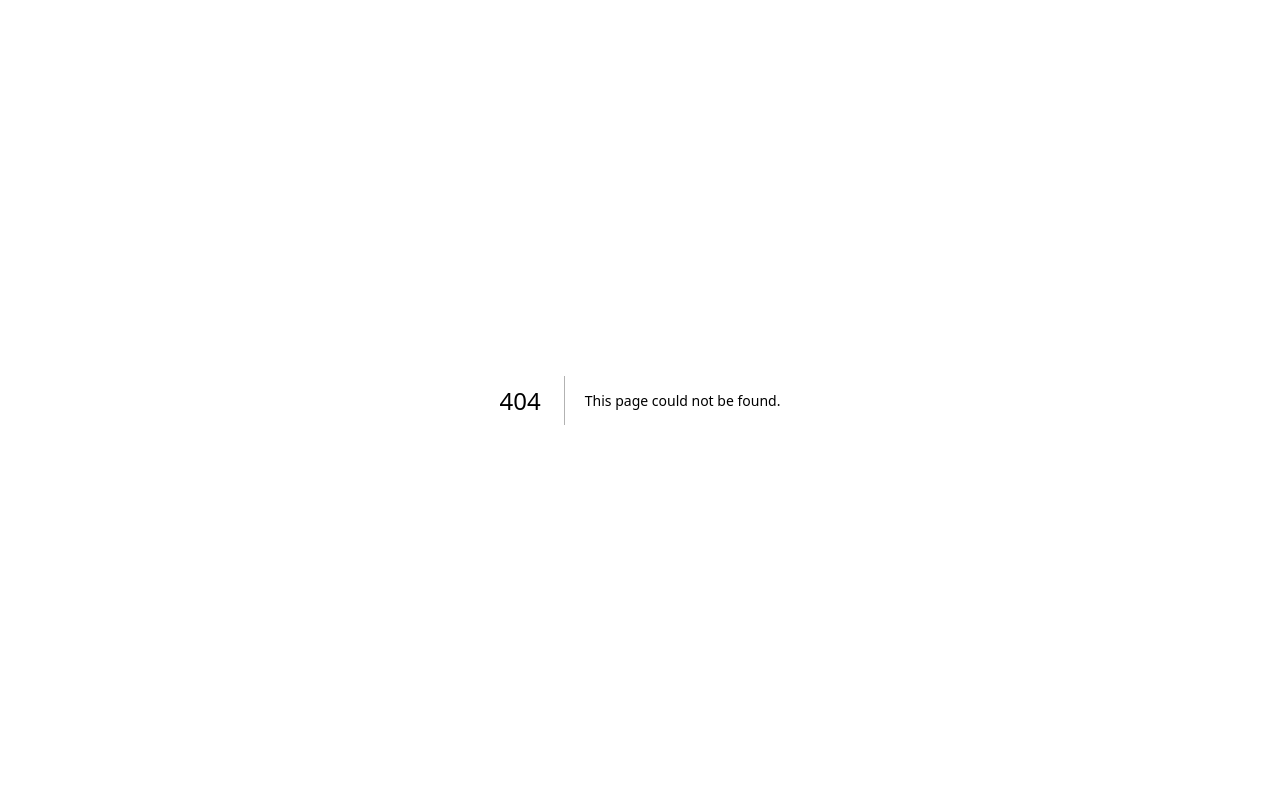
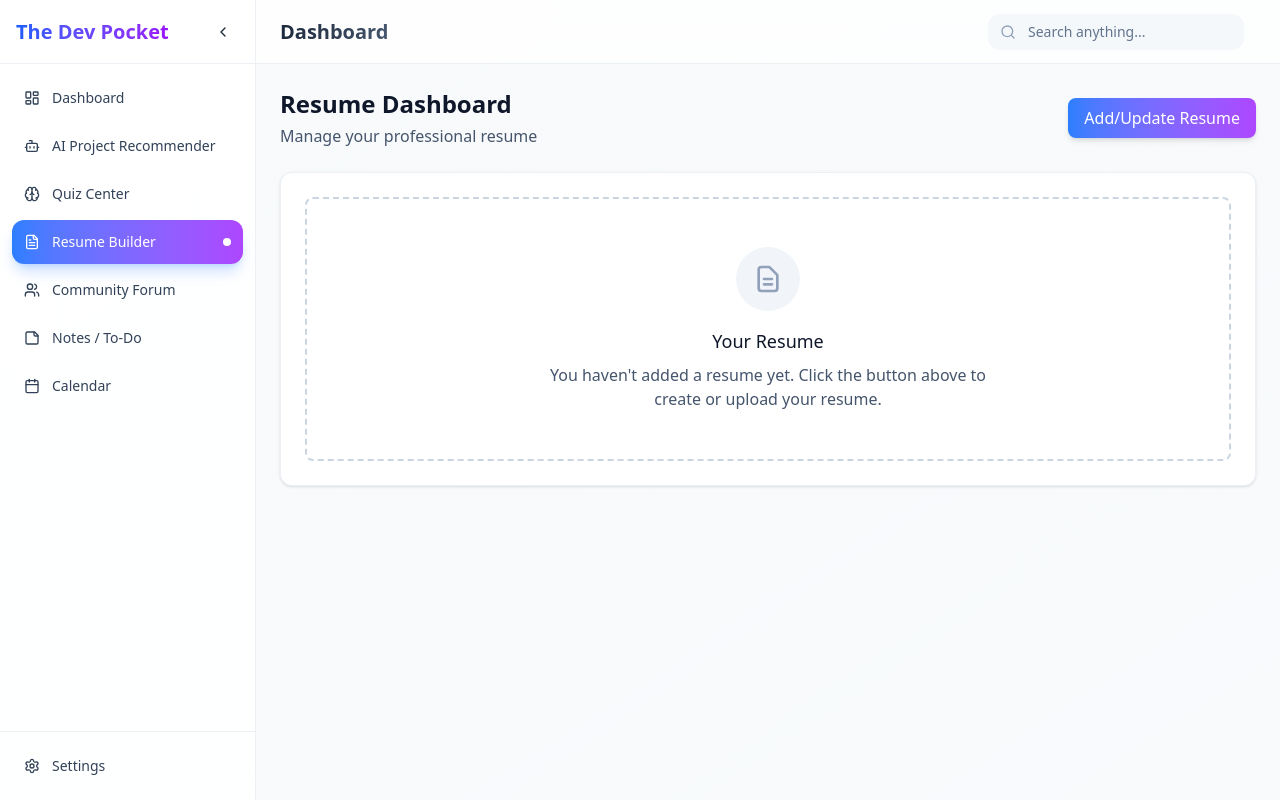
Before and after one commit to Darshan3690/The-Dev-Pocket, a Next.js app: page /dashboard/resume in a window 1280 px wide. Before the commit this address had no page. Built offline with nearby package versions, Linux system fonts and the light colour scheme.

Commit message:
Fix: Add Resume Page

```diff
--- /dev/null
+++ b/app/dashboard/resume/page.tsx
@@ -0,0 +1,81 @@
+"use client";
+
+import React, { useState } from "react";
+
+export default function ResumePage() {
+  const [isEditing, setIsEditing] = useState(false);
+
+  return (
+    <div className="space-y-6">
+      <div className="flex flex-col sm:flex-row sm:items-center sm:justify-between gap-4">
+        <div>
+          <h1 className="text-2xl font-bold text-slate-900">Resume Dashboard</h1>
+          <p className="text-slate-600 mt-1">Manage your professional resume</p>
+        </div>
+        <button
+          onClick={() => setIsEditing(!isEditing)}
+          className="px-4 py-2 bg-gradient-to-r from-blue-500 to-purple-500 text-white rounded-lg hover:from-blue-600 hover:to-purple-600 transition-all duration-200 shadow-md hover:shadow-lg"
+        >
+          {isEditing ? "Save Resume" : "Add/Update Resume"}
+        </button>
+      </div>
+
+      <div className="bg-white rounded-xl border border-slate-200/60 shadow-sm p-6">
+        <div className="border-2 border-dashed border-slate-300 rounded-lg p-12 text-center">
+          <div className="mx-auto w-16 h-16 bg-slate-100 rounded-full flex items-center justify-center mb-4">
+            <svg xmlns="http://www.w3.org/2000/svg" className="h-8 w-8 text-slate-400" fill="none" viewBox="0 0 24 24" stroke="currentColor">
+              <path strokeLinecap="round" strokeLinejoin="round" strokeWidth={2} d="M9 12h6m-6 4h6m2 5H7a2 2 0 01-2-2V5a2 2 0 012-2h5.586a1 1 0 01.707.293l5.414 5.414a1 1 0 01.293.707V19a2 2 0 01-2 2z" />
+            </svg>
+          </div>
+          <h3 className="text-lg font-medium text-slate-900 mb-2">Your Resume</h3>
+          <p className="text-slate-600 max-w-md mx-auto">
+            {isEditing
+              ? "Edit your resume details here. Add your experience, education, and skills."
+              : "You haven't added a resume yet. Click the button above to create or upload your resume."}
+          </p>
+
+          {isEditing && (
+            <div className="mt-6 max-w-2xl mx-auto text-left space-y-4">
+              <div className="grid grid-cols-1 md:grid-cols-2 gap-4">
+                <div>
+                  <label className="block text-sm font-medium text-slate-700 mb-1">Full Name</label>
+                  <input
+                    type="text"
+                    className="w-full px-3 py-2 border border-slate-300 rounded-lg focus:ring-2 focus:ring-blue-500 focus:outline-none"
+                    placeholder="John Doe"
+                  />
+                </div>
+                <div>
+                  <label className="block text-sm font-medium text-slate-700 mb-1">Email</label>
+                  <input
+                    type="email"
+                    className="w-full px-3 py-2 border border-slate-300 rounded-lg focus:ring-2 focus:ring-blue-500 focus:outline-none"
+                    placeholder="john@example.com"
+                  />
+                </div>
+              </div>
+
+              <div>
+                <label className="block text-sm font-medium text-slate-700 mb-1">Professional Summary</label>
+                <textarea
+                  rows={3}
+                  className="w-full px-3 py-2 border border-slate-300 rounded-lg focus:ring-2 focus:ring-blue-500 focus:outline-none"
+                  placeholder="Brief summary of your professional background..."
+                ></textarea>
+              </div>
+
+              <div>
+                <label className="block text-sm font-medium text-slate-700 mb-1">Experience</label>
+                <textarea
+                  rows={4}
+                  className="w-full px-3 py-2 border border-slate-300 rounded-lg focus:ring-2 focus:ring-blue-500 focus:outline-none"
+                  placeholder="List your work experience..."
+                ></textarea>
+              </div>
+            </div>
+          )}
+        </div>
+      </div>
+    </div>
+  );
+}
```
